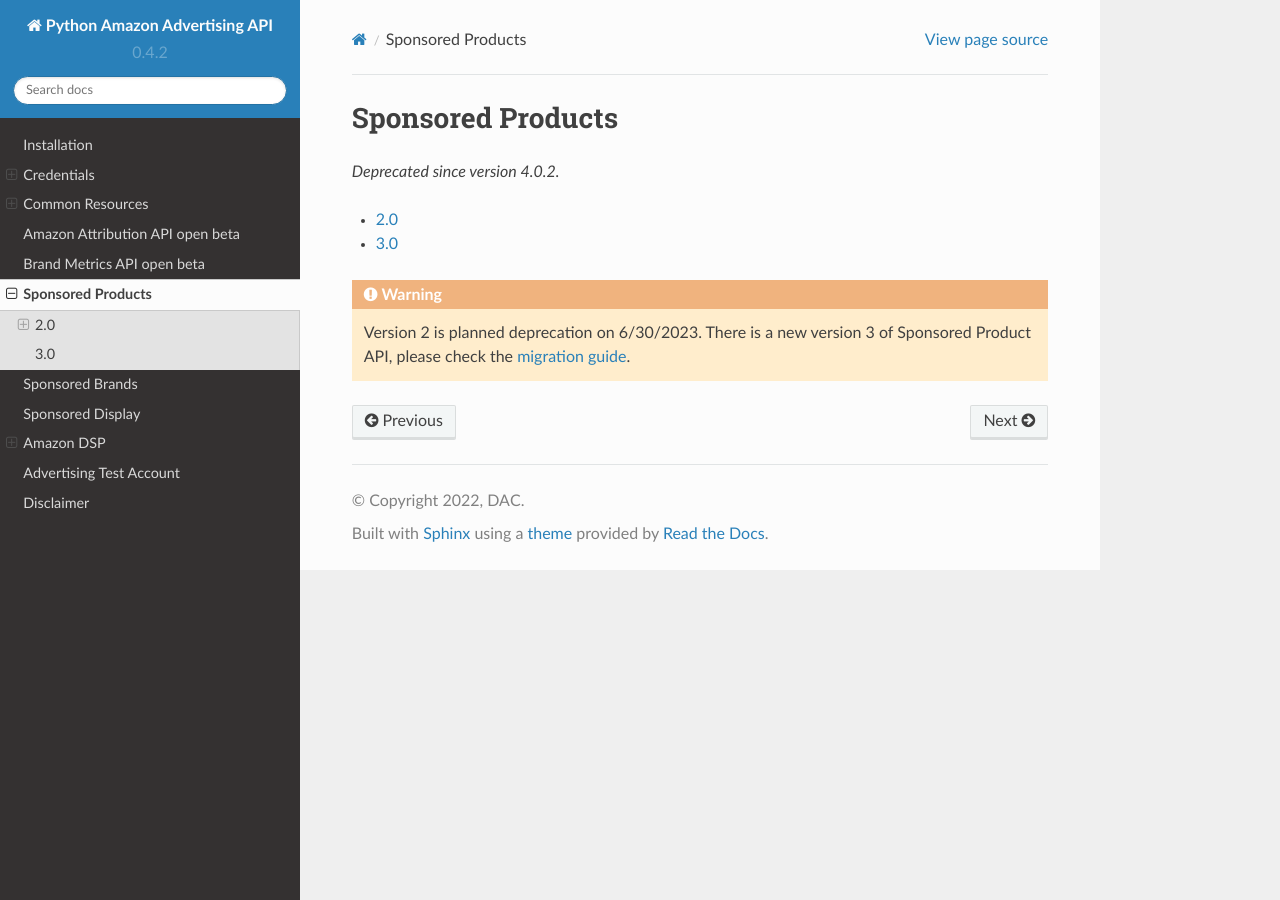
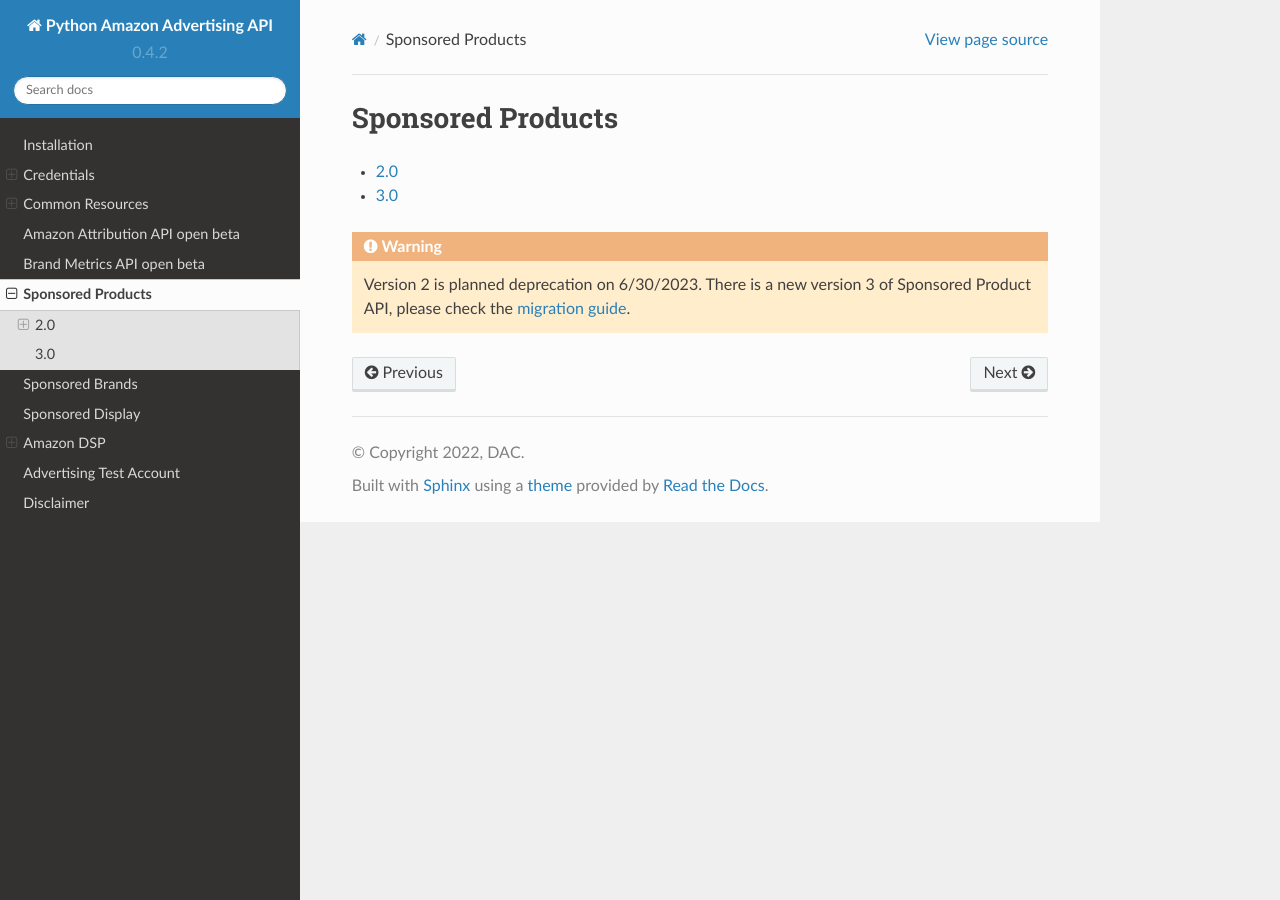
Before and after one commit to denisneuf/python-amazon-ad-api, a Sphinx documentation site: the page built from docs/sp.rst, in a window 1280 px wide. Built offline with Sphinx 7.4.7 and the Read the Docs theme 2.0.0, drawn with Linux system fonts in a browser that asks for light colours.

Commit message:
v0.4.2 deprecated sp2

```diff
--- a/docs/sp.rst
+++ b/docs/sp.rst
@@ -1,8 +1,5 @@
 Sponsored Products
 ==================
-
-.. deprecated:: 4.0.2
-
 
 ..  toctree::
     :maxdepth: 1
--- a/docs/sp_v2.rst
+++ b/docs/sp_v2.rst
@@ -1,5 +1,7 @@
 2.0
 ===
+
+.. deprecated:: 4.0.2
 
 .. warning::
 
```
